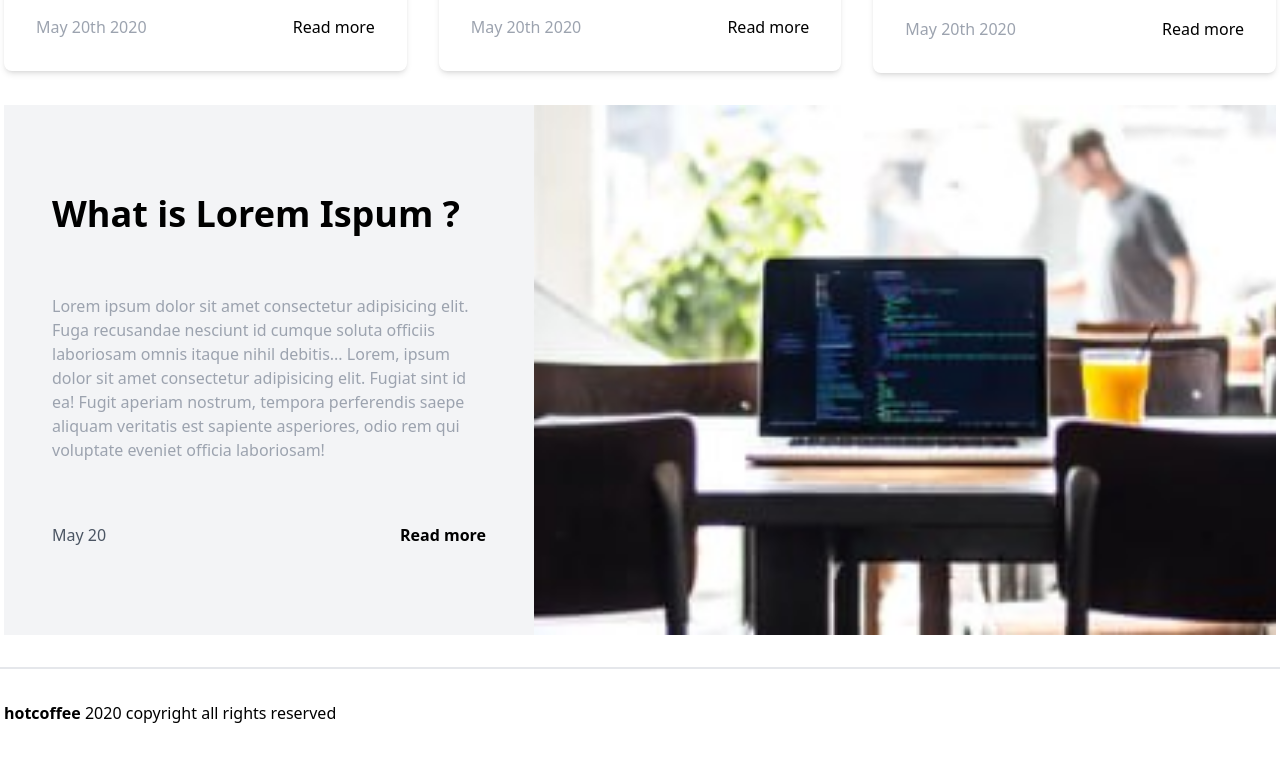
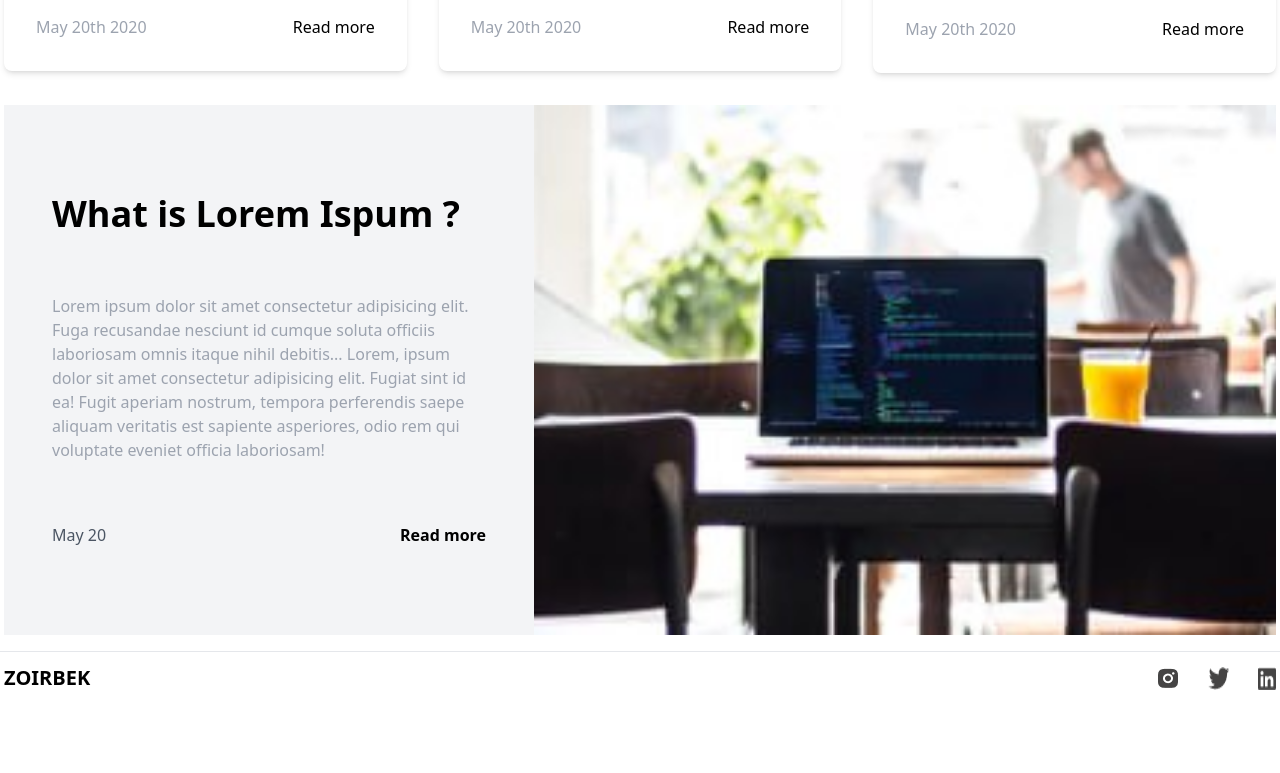
Before and after one commit to bmstudent/8-blue-Zoirbek-blogs, a plain HTML site: page index.html in a window 1280 px wide. Shown: the part 1423-2196 px from the top of the page. After the commit the page ends 2127 px from the top, so only its background shows below. Drawn offline with nearby package versions, Linux system fonts and the light colour scheme.

Commit message:
Add files via upload

```diff
--- a/index.html
+++ b/index.html
@@ -164,14 +164,23 @@
         </article>
       </div>
     </section>
-    <section class="py-4">
-      <hr class="border w-full" />
-      <div class="container mx-auto py-8 px-1">
-        <h1 class="font-bold">
-          hotcoffee
-          <span class="font-medium">2020 copyright all rights reserved</span>
-        </h1>
+    <hr>
+  <footer class=" w-full bg-white">
+      <div
+        class="container px-1 flex flex-wrap items-center justify-between mx-auto py-3"
+      >
+        <article>
+          <a href="index.html" class="font-bold text-xl uppercase block"
+            >Zoirbek</a
+          >
+        </article>
+
+        <article class="flex gap-7">
+          <img src="instagram-fill 1.png"class="font-light text-base" alt="">
+          <img src="Vector.png"class="font-light text-base" alt="">
+          <img src="Vector (1).png"class="font-light text-base" alt="">
+        </article>
       </div>
-    </section>
+  </footer>
   </body>
 </html>
```
Also changed, not shown: Vector (1).png (added), Vector.png (added), instagram-fill 1.png (added).
